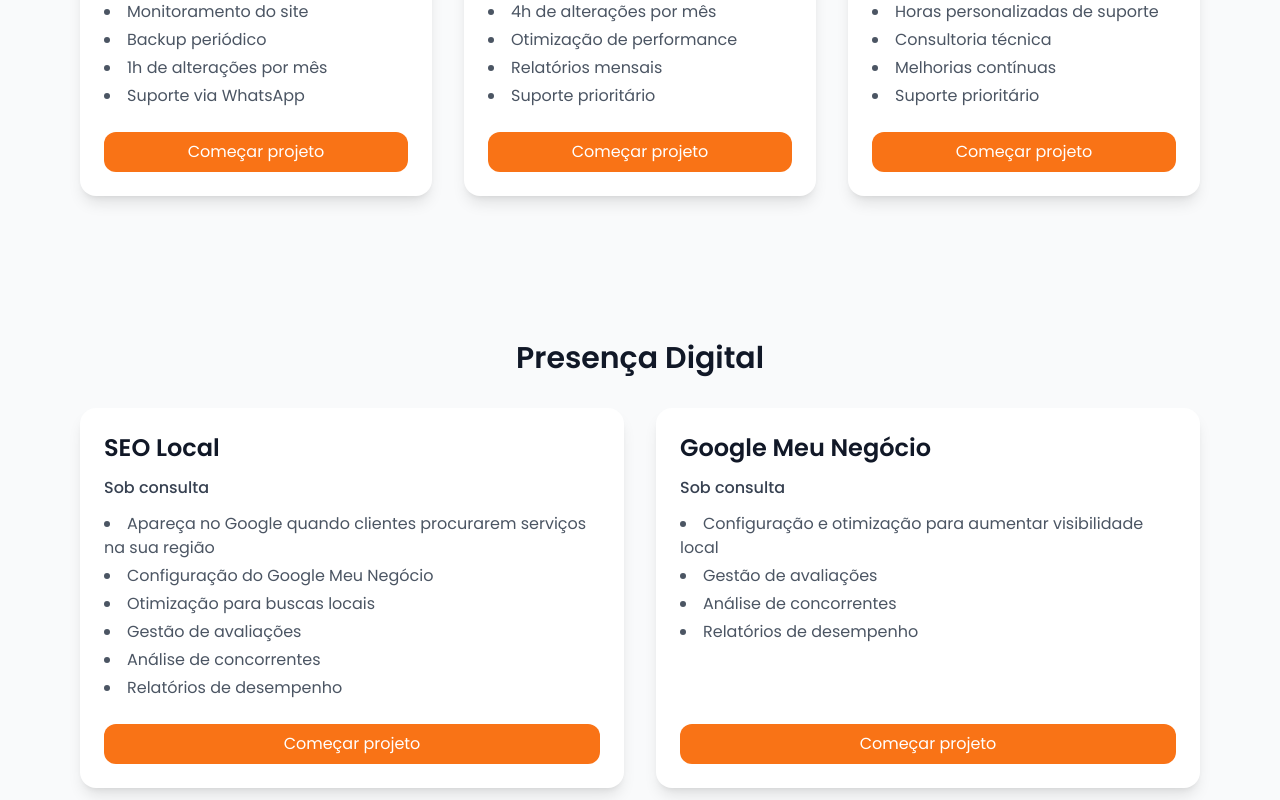
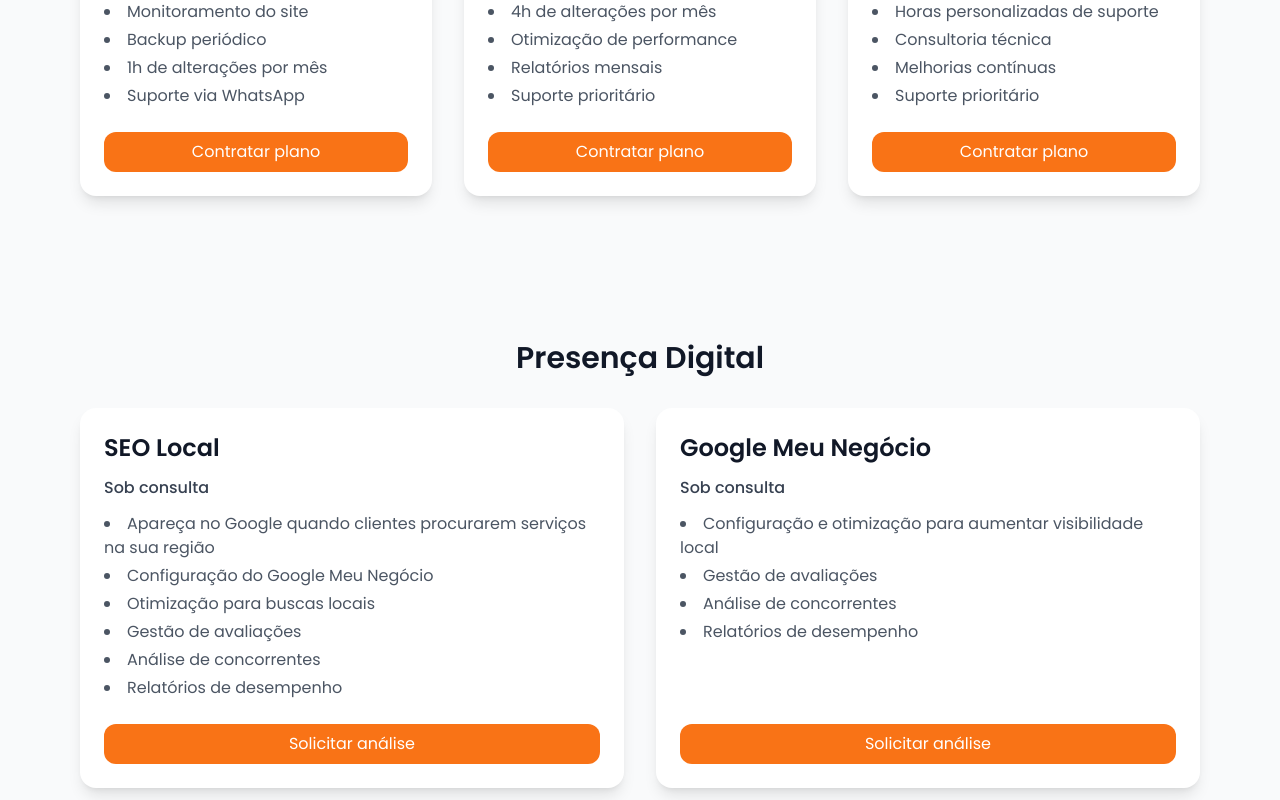
Before and after one commit to marllonpanisset/Portfolio, a Next.js app: page / in a window 1280 px wide. Shown: the part 2580-3380 px from the top of the page. Built offline with nearby package versions, Linux system fonts and the light colour scheme.

Commit message:
criando funcionalidade para clicar no botão dos serviços e levar pro formulário ja com serviço selecionado

```diff
--- a/app/page.tsx
+++ b/app/page.tsx
@@ -1,5 +1,4 @@
 // app/page.tsx
-
 import { HeroSection } from './sections/hero';
 import { HowIHelpSection } from './sections/howhelp';
 import ProjectsSection from './sections/projects';
@@ -7,10 +6,7 @@ import { ContactSection } from './sections/contact';
 import { BlogSection } from './sections/lastblogposts';
 import { ServicesSection } from './sections/services';
 
-
 export default function Home() {
-
-
   return (
     <>
       <HeroSection />
--- a/app/sections/contact.tsx
+++ b/app/sections/contact.tsx
@@ -1,6 +1,6 @@
 'use client';
 import { useState } from 'react';
-import { FaInstagram, FaLinkedin, FaWhatsapp } from 'react-icons/fa'; // ícones de redes sociais
+import { FaInstagram, FaLinkedin, FaWhatsapp } from 'react-icons/fa';
 
 export function ContactSection() {
   const [formData, setFormData] = useState({
@@ -66,7 +66,6 @@ export function ContactSection() {
   return (
     <section id="contact" className="py-20 px-4 md:px-8 bg-[var(--color-bg-primary)] text-[var(--color-text-primary)]">
       <div className="container mx-auto max-w-7xl grid grid-cols-1 md:grid-cols-2 gap-12 items-start">
-
         {/* Coluna da esquerda */}
         <div className="flex flex-col justify-start text-center md:text-left space-y-6">
           <h2 className="text-4xl font-bold">Fale comigo</h2>
@@ -102,6 +101,7 @@ export function ContactSection() {
 
         {/* Coluna do formulário */}
         <form
+          id="contact-form"  // 🔹 ID adicionado aqui
           className="bg-[var(--color-bg-secondary)] p-8 rounded-xl shadow-lg"
           onSubmit={handleSubmit}
         >
@@ -158,9 +158,15 @@ export function ContactSection() {
               className="w-full px-4 py-2 rounded border border-gray-300 focus:ring-2 focus:ring-[var(--color-text-accent)] outline-none"
             >
               <option value="">Selecione uma opção</option>
-              <option value="website">Criação de site</option>
+              {/* 🔹 Valores sincronizados com as serviceKeys */}
               <option value="landing-page">Landing Page</option>
-              <option value="seo">Otimização / SEO</option>
+              <option value="website">Site Institucional</option>
+              <option value="custom">Site Sob Medida</option>
+              <option value="maintenance-basic">Plano Essencial (Manutenção)</option>
+              <option value="maintenance-pro">Plano Profissional (Manutenção)</option>
+              <option value="maintenance-custom">Plano Personalizado (Manutenção)</option>
+              <option value="seo-local">SEO Local</option>
+              <option value="google-my-business">Google Meu Negócio</option>
               <option value="consultoria">Consultoria Digital</option>
             </select>
           </div>
--- a/app/sections/lastblogposts.tsx
+++ b/app/sections/lastblogposts.tsx
@@ -1,4 +1,4 @@
-// app/sections/BlogSection.tsx
+// app/sections/lastblogposts.tsx
 import { BlogCard } from '../components/BlogCard';
 import { getBlogPosts } from '../blog/utils'; // Importa a função do lado do servidor
 import { Post } from 'types/blog'; // Importa a tipagem
--- a/app/sections/services.tsx
+++ b/app/sections/services.tsx
@@ -126,6 +126,14 @@ export function ServicesSection() {
     form?.scrollIntoView({ behavior: 'smooth' });
   };
 
+  // Função para retornar o texto do botão baseado na categoria
+  const getButtonText = (categoryTitle: string) => {
+    if (categoryTitle === "Criação de Sites") return "Começar projeto";
+    if (categoryTitle === "Manutenção e Suporte") return "Contratar plano";
+    if (categoryTitle === "Presença Digital") return "Solicitar análise";
+    return "Começar projeto"; // fallback
+  };
+
   return (
     <section id="services" className="py-20 px-4 md:px-8 bg-gray-50 text-gray-900">
       <div className="container mx-auto max-w-6xl text-center">
@@ -172,7 +180,7 @@ export function ServicesSection() {
                       onClick={() => handleClick(service.serviceKey)}
                       className="bg-orange-500 text-white px-6 py-2 rounded-xl hover:bg-orange-600 transition w-full"
                     >
-                      Começar projeto
+                      {getButtonText(category.title)}
                     </button>
                   </div>
                 </div>
```
